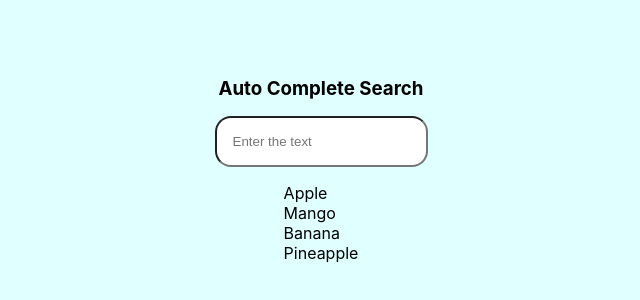
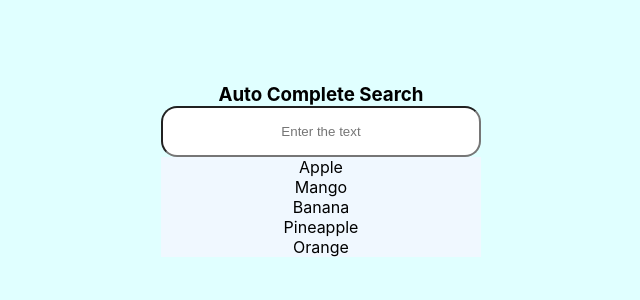
Before and after one commit to codersword817/Auto-Complete-Search, a React (Create React App) app: page / in a window 1280 px wide. Shown: the part 230-530 px from the top of the page, without its empty margins (319-959 px from the left). Built offline with nearby package versions, Linux system fonts and the light colour scheme.

Commit message:
added css

```diff
--- a/src/App.css
+++ b/src/App.css
@@ -16,5 +16,21 @@
 #search-bar {
   padding: 1rem;
   border-radius: 1rem;
-  margin: 1rem;
+  /* margin: 1rem; */
+  width: 100%;
+  text-align: center;
 }
+
+.search-items {
+  background-color: aliceblue;
+  width: 100%;
+  display: flex;
+  justify-content: center;
+  align-items: center;
+  flex-direction: column;
+}
+
+.search-container {
+  /* background-color: yellow; */
+  width: 25vw;
+}
--- a/src/Components/SearchBar.js
+++ b/src/Components/SearchBar.js
@@ -1,16 +1,15 @@
 import { useState } from "react";
 
 const SearchBar = () => {
-  const fruitsData = ["Apple", "Mango", "Banana", "Pineapple"];
+  const fruitsData = ["Apple", "Mango", "Banana", "Pineapple", "Orange"];
   const [data, setData] = useState(fruitsData);
-  let id = 0;
   return (
     <>
       <div className="text-container">
         <div>
           <h3>Auto Complete Search </h3>
         </div>
-        <div>
+        <div className="search-container">
           <input
             type="text"
             name="search-bar"
@@ -24,8 +23,7 @@ const SearchBar = () => {
               );
             }}
           />
-        </div>
-        <div>
+          <div className="search-items">
             {data.map((e) => {
               return (
                 <>
@@ -35,6 +33,7 @@ const SearchBar = () => {
             })}
           </div>
         </div>
+      </div>
     </>
   );
 };
```
Lines whose indentation alone changed are shown as unchanged.
